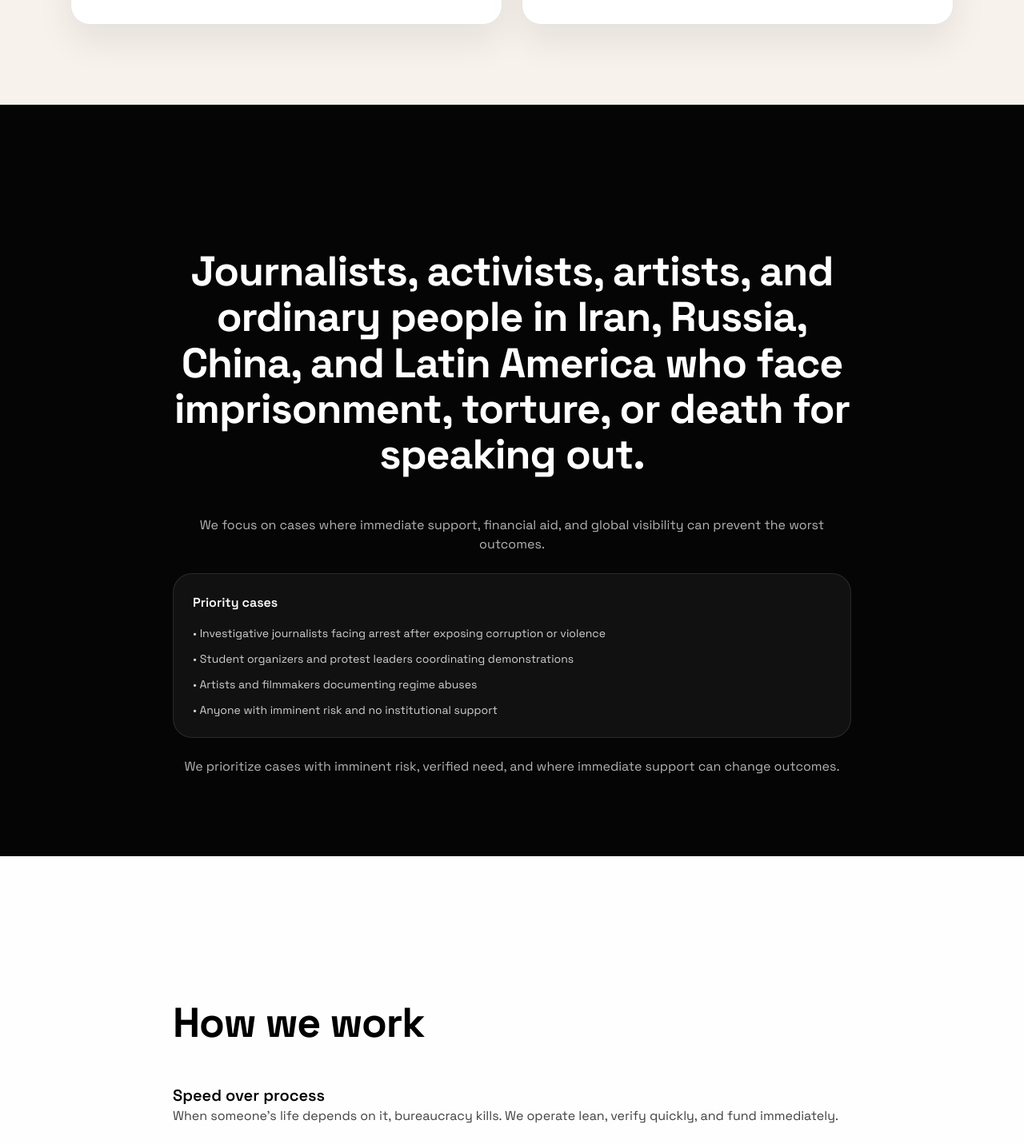
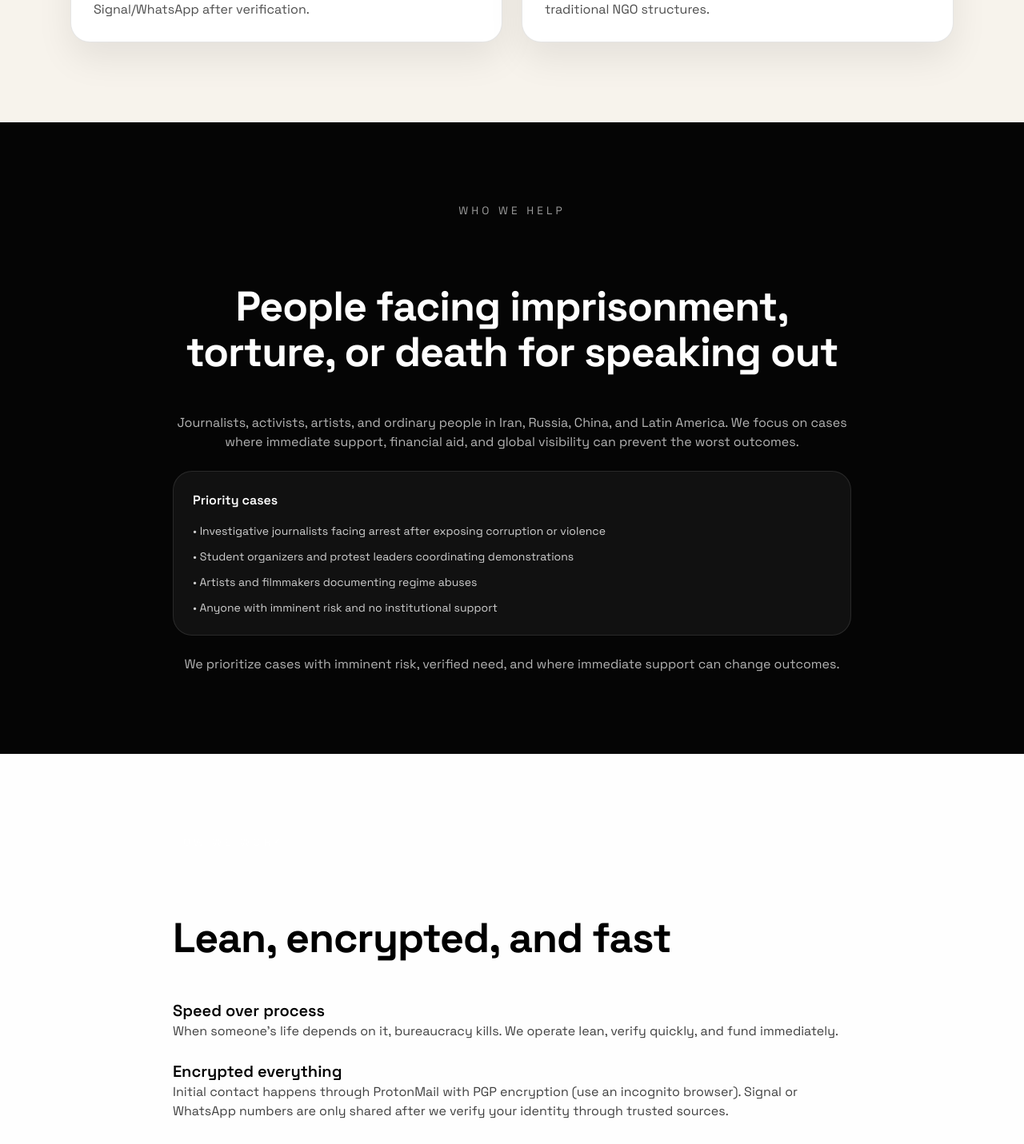
Before and after one commit to victormeoww/dissidentfundprod, a Next.js app: page / in a window 1280 px wide. Shown: the part 1330-2761 px from the top of the page at 80% size. Built offline with nearby package versions, Linux system fonts and the light colour scheme.

Commit message:
Update sections and TypeScript config

```diff
--- a/src/components/sections/contact.tsx
+++ b/src/components/sections/contact.tsx
@@ -15,7 +15,8 @@ export function ContactSection() {
           viewport={{ once: true, amount: 0.35 }}
           variants={fadeInUp}
         >
-          <h2 className="section-heading light">Need Help?</h2>
+          <p className="section-label text-white/60">Need help</p>
+          <h2 className="section-heading light">Contact us securely</h2>
           <p>
             If you&apos;re a dissident requiring urgent assistance, contact us securely. All communications are
             confidential.
--- a/src/components/sections/how-we-work.tsx
+++ b/src/components/sections/how-we-work.tsx
@@ -14,7 +14,8 @@ export function HowWeWorkSection() {
           viewport={{ once: true, amount: 0.35 }}
           variants={fadeInUp}
         >
-          <h2 className="section-heading dark">How we work</h2>
+          <p className="section-label text-black/50">How we work</p>
+          <h2 className="section-heading dark">Lean, encrypted, and fast</h2>
           <div className="space-y-6 text-base text-black/75">
             <div>
               <p className="text-xl font-semibold text-black">Speed over process</p>
--- a/src/components/sections/support.tsx
+++ b/src/components/sections/support.tsx
@@ -15,7 +15,8 @@ export function SupportSection() {
           viewport={{ once: true, amount: 0.3 }}
           variants={fadeInUp}
         >
-          <h2 className="section-heading dark">Support this work</h2>
+          <p className="section-label text-black/50">Support us</p>
+          <h2 className="section-heading dark">Fund the next case</h2>
           <p className="text-base text-black/70">
             Every dollar goes directly to protecting dissidents—relocation costs, emergency funds, web hosting, and
             secure communications. We&apos;re privately funded with zero institutional backing. That&apos;s why we can
--- a/src/components/sections/what-we-do.tsx
+++ b/src/components/sections/what-we-do.tsx
@@ -37,8 +37,11 @@ export function WhatWeDoSection() {
           viewport={{ once: true, amount: 0.25 }}
           variants={staggerContainer(0.12)}
         >
+          <motion.p className="section-label text-black/60" variants={fadeInUp}>
+            What we do
+          </motion.p>
           <motion.h2 className="section-heading dark" variants={fadeInUp}>
-            What we do
+            Direct support when it matters most
           </motion.h2>
           <motion.div className="grid gap-6 md:grid-cols-2" variants={staggerContainer(0.16)}>
             {pillars.map((item, index) => (
--- a/src/components/sections/who-we-help.tsx
+++ b/src/components/sections/who-we-help.tsx
@@ -14,13 +14,12 @@ export function WhoWeHelpSection() {
           viewport={{ once: true, amount: 0.35 }}
           variants={fadeInUp}
         >
+          <p className="section-label text-white/70">Who we help</p>
           <h2 className="section-heading light">
-            Journalists, activists, artists, and ordinary people in Iran, Russia, China, and Latin America who face
-            imprisonment, torture, or death for speaking out.
+            People facing imprisonment, torture, or death for speaking out
           </h2>
           <p className="text-base text-white/70">
-            We focus on cases where immediate support, financial aid, and global visibility can prevent the worst
-            outcomes.
+            Journalists, activists, artists, and ordinary people in Iran, Russia, China, and Latin America. We focus on cases where immediate support, financial aid, and global visibility can prevent the worst outcomes.
           </p>
           <div className="rounded-3xl border border-white/10 bg-white/5 p-6 text-left text-sm text-white/80">
             <p className="text-base font-semibold text-white">Priority cases</p>
```
Also changed, not shown: tsconfig.json (+12 -4 lines).
